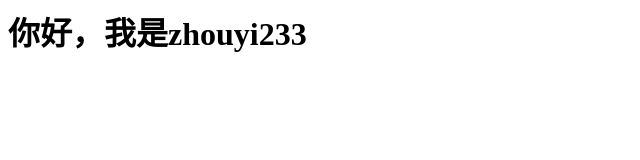
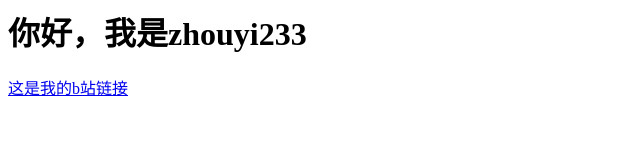
Before and after one commit to zhouyi233/zhouyi233.github.io, a plain HTML site: page index.html in a window 1280 px wide. Shown: the whole page, without its empty margins (0-640 px from the left). Drawn offline with Linux system fonts and the light colour scheme.

Commit message:
index.html

```diff
--- a/index.html
+++ b/index.html
@@ -1 +1,2 @@
 <h1>你好，我是zhouyi233</h1>
+<a href="https://space.bilibili.com/1466853995?spm_id_from=333.1007.0.0">这是我的b站链接</a>
```
